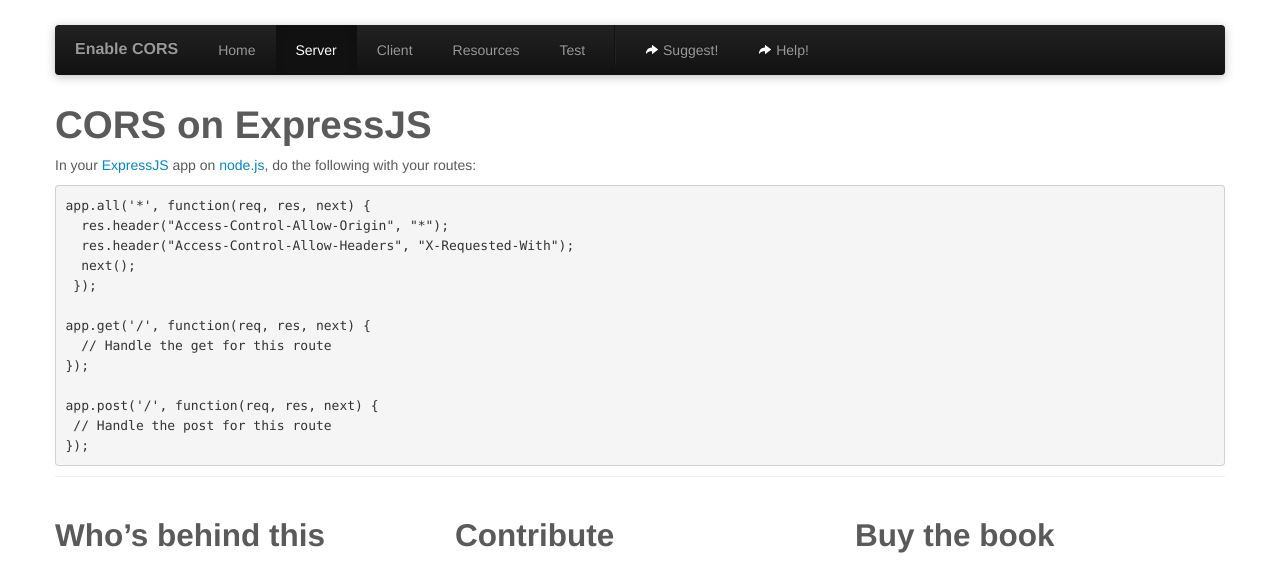
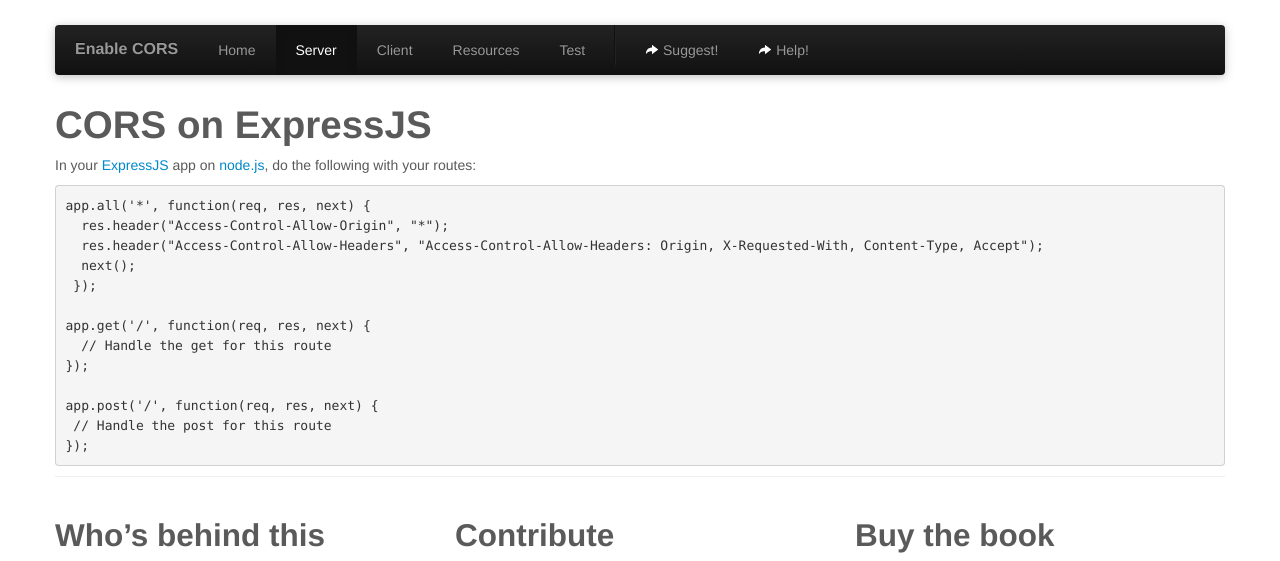
Before and after one commit to monsur/enable-cors.org, a Jekyll site: the page built from server_expressjs.html, in a window 1280 px wide, cut to the strip 0-561 px from the top of the page. Built offline with Jekyll 4.4.1, drawn with Linux system fonts in a browser that asks for light colours.

Commit message:
Fix ExpressJS for recent versions of chrome
See http://stackoverflow.com/a/8658281/3773544 for further reference

```diff
--- a/server_expressjs.html
+++ b/server_expressjs.html
@@ -12,7 +12,7 @@
 			</p>
 			<pre class="code">app.all('*', function(req, res, next) {
   res.header("Access-Control-Allow-Origin", "*");
-  res.header("Access-Control-Allow-Headers", "X-Requested-With");
+  res.header("Access-Control-Allow-Headers", "Access-Control-Allow-Headers: Origin, X-Requested-With, Content-Type, Accept");
   next();
  });
 
```
